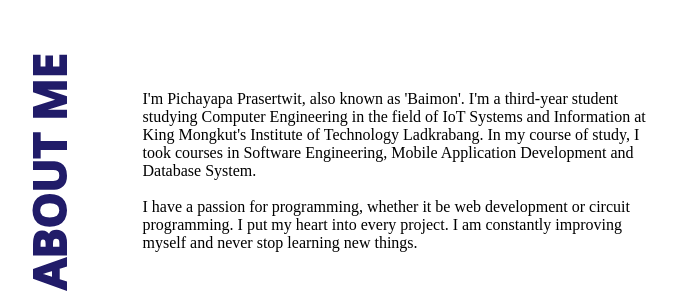
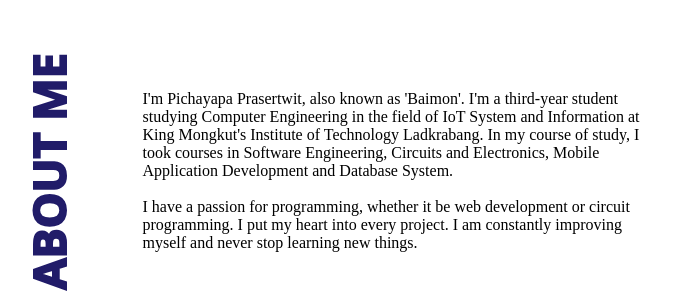
Before and after one commit to Bbmxzz/Resume, a Flask app: page /about in a window 1280 px wide. Shown: the part 867-1167 px from the top of the page, without its empty margins (304-981 px from the left). Run offline with Flask 3, Linux system fonts and the light colour scheme; parts of the project's set-up code (start-up, migrations or seed data) failed here and were passed over.

Commit message:
Update about.html

```diff
--- a/templates/about.html
+++ b/templates/about.html
@@ -24,7 +24,7 @@
       <div class="about">
         <h3 data-text="ABOUT&nbsp;ME">ABOUT ME</h3>
         <div class="detailprofile">
-          <p>I'm Pichayapa Prasertwit, also known as 'Baimon'. I'm a third-year student studying Computer Engineering in the field of IoT Systems and Information at King Mongkut's Institute of Technology Ladkrabang. In my course of study, I took courses in Software Engineering, Mobile Application Development and Database System.
+          <p>I'm Pichayapa Prasertwit, also known as 'Baimon'. I'm a third-year student studying Computer Engineering in the field of IoT System and Information at King Mongkut's Institute of Technology Ladkrabang. In my course of study, I took courses in Software Engineering, Circuits and Electronics, Mobile Application Development and Database System.
           </p>
           <br/>
           <p>I have a passion for programming, whether it be web development or circuit programming. I put my heart into every project. I am constantly improving myself and never stop learning new things.</p>
```
